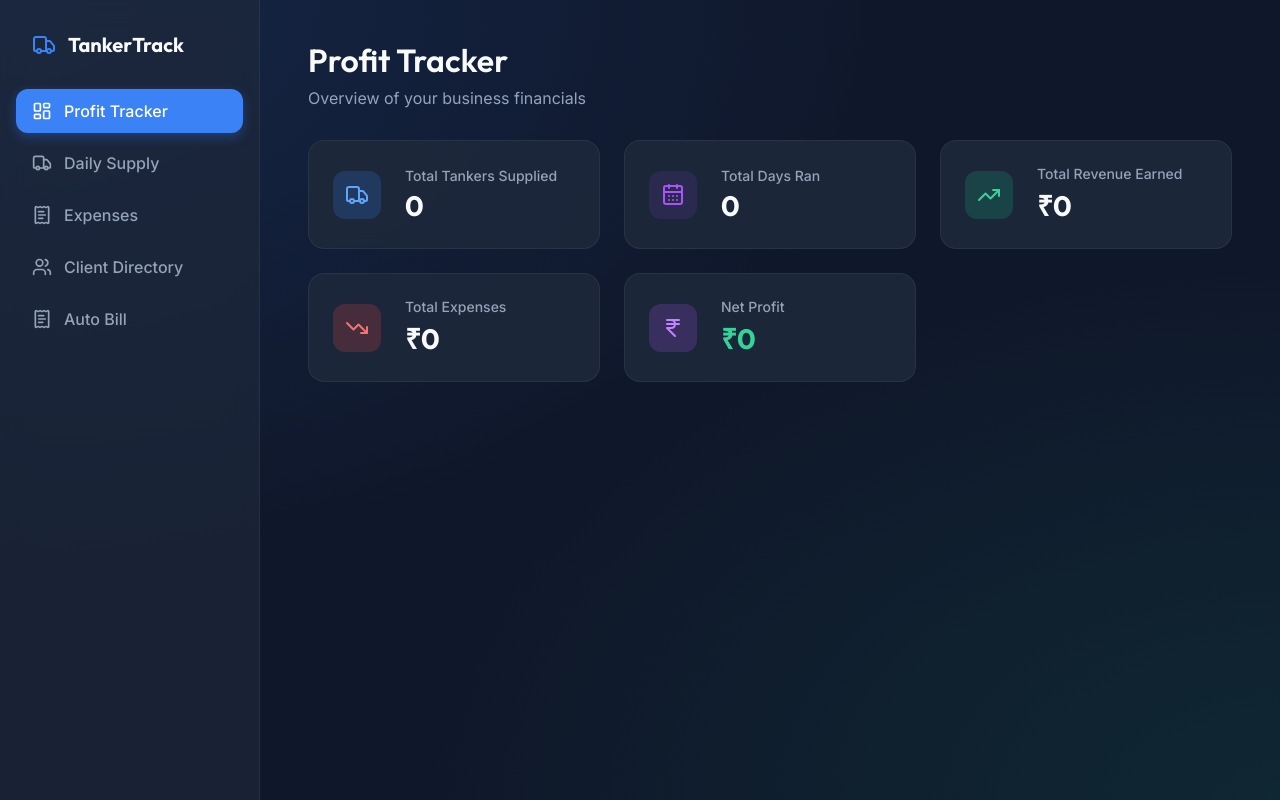
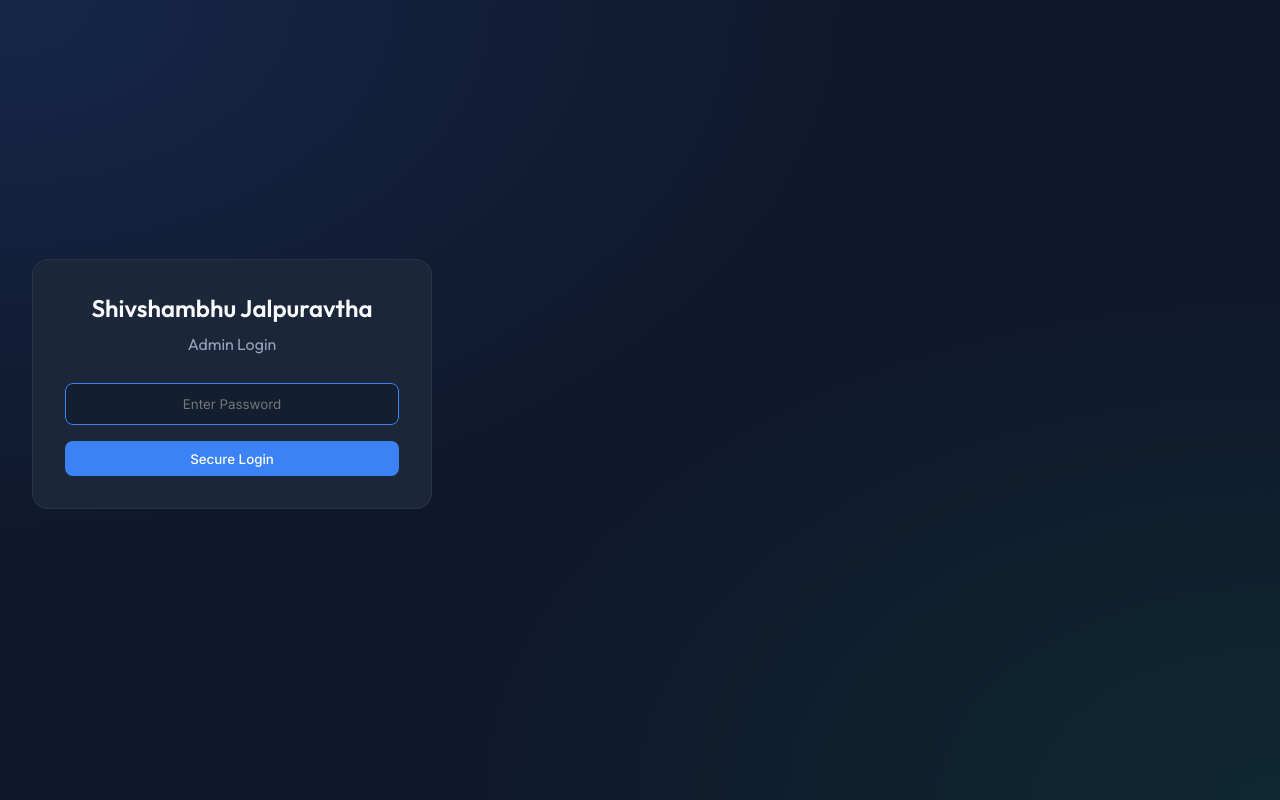
Before and after one commit to SarthakHackss/water-tanker-app, a React (Vite) app: page / in a window 1280 px wide. Built offline with nearby package versions, Linux system fonts and the light colour scheme; no server answers; the database is empty.

Commit message:
Add password protection to the application

```diff
--- a/src/App.jsx
+++ b/src/App.jsx
@@ -17,6 +17,12 @@ function App() {
   const [expenses, setExpenses] = useState([]);
   const [dbLoading, setDbLoading] = useState(true);
   const [dbError, setDbError] = useState(null);
+
+  const [isAuthenticated, setIsAuthenticated] = useState(() => {
+    return localStorage.getItem('tanker_auth') === 'true';
+  });
+  const [passwordInput, setPasswordInput] = useState('');
+  const [loginError, setLoginError] = useState(false);
 
   // Boot up Realtime Database Sync
   useEffect(() => {
@@ -79,6 +85,49 @@ function App() {
     return <div style={{display: 'flex', height: '100vh', justifyContent: 'center', alignItems: 'center', color: '#60a5fa', flexDirection: 'column'}}><h2>Connecting to Firebase Cloud...</h2><p>Please wait...</p></div>;
   }
 
+  const handleLogin = (e) => {
+    e.preventDefault();
+    if (passwordInput === 'Shivshambhu@123') {
+      setIsAuthenticated(true);
+      localStorage.setItem('tanker_auth', 'true');
+      setLoginError(false);
+    } else {
+      setLoginError(true);
+    }
+  };
+
+  if (!isAuthenticated) {
+    return (
+      <div style={{display: 'flex', height: '100vh', justifyContent: 'center', alignItems: 'center', flexDirection: 'column', padding: '2rem', background: 'var(--bg-main)'}}>
+        <div className="card-panel" style={{maxWidth: '400px', width: '100%', textAlign: 'center', padding: '2rem'}}>
+          <h2 style={{marginBottom: '1.5rem', color: 'var(--text-main)', lineHeight: '1.4'}}>
+            Shivshambhu Jalpuravtha<br/>
+            <span style={{fontSize: '16px', color: 'var(--text-muted)', fontWeight: 'normal'}}>Admin Login</span>
+          </h2>
+          <form onSubmit={handleLogin}>
+            <input
+              type="password"
+              className="form-control"
+              placeholder="Enter Password"
+              value={passwordInput}
+              onChange={e => setPasswordInput(e.target.value)}
+              style={{marginBottom: '1rem', width: '100%', textAlign: 'center'}}
+              autoFocus
+            />
+            {loginError && <p style={{color: '#f87171', marginBottom: '1rem', fontSize: '14px'}}>Incorrect password</p>}
+            <button type="submit" className="btn" style={{width: '100%', justifyContent: 'center'}}>Secure Login</button>
+          </form>
+        </div>
+      </div>
+    );
+  }
+
+  const handleLogout = () => {
+    setIsAuthenticated(false);
+    localStorage.removeItem('tanker_auth');
+    setPasswordInput('');
+  };
+
   return (
     <div className="app-container">
       <Sidebar activeTab={activeTab} setActiveTab={setActiveTab} />
@@ -89,6 +138,26 @@ function App() {
         {activeTab === 'clients' && <Billing clients={clients} onAddClient={addClient} onEditClient={editClient} onDeleteClient={deleteClient} />}
         {activeTab === 'autobill' && <AutoBill clients={clients} supplies={supplies} />}
       </main>
+
+      <button
+        onClick={handleLogout}
+        className="no-print"
+        style={{
+          position: 'fixed',
+          bottom: '20px',
+          right: '20px',
+          background: 'rgba(15, 23, 42, 0.8)',
+          color: 'var(--text-muted)',
+          border: '1px solid var(--border)',
+          padding: '8px 12px',
+          borderRadius: '8px',
+          cursor: 'pointer',
+          backdropFilter: 'blur(10px)',
+          fontSize: '12px'
+        }}
+      >
+        Logout
+      </button>
     </div>
   );
 }
```
